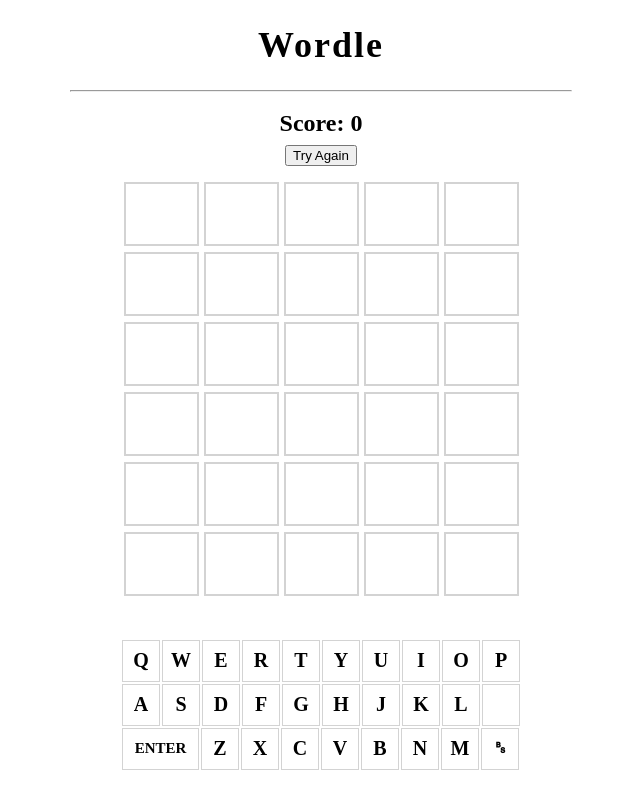
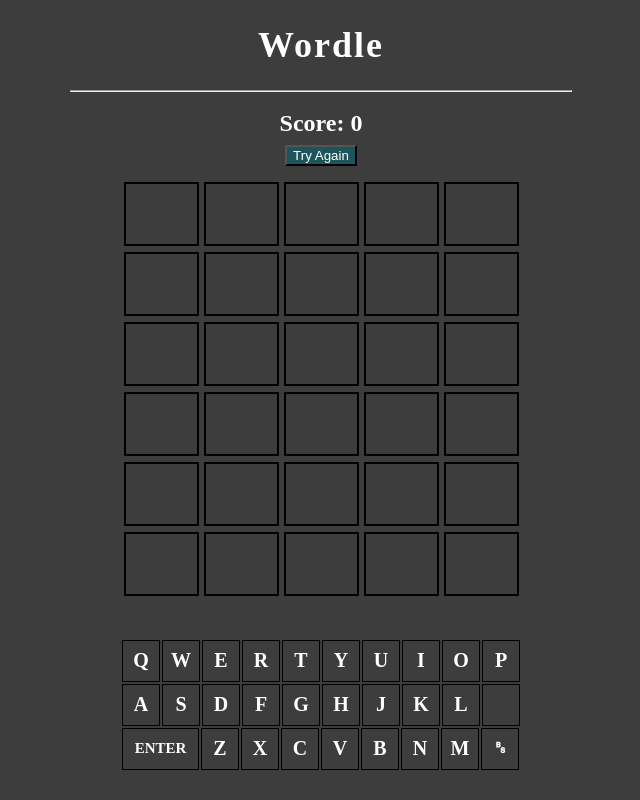
Before and after one commit to moonlight814/Web-Game, a website: page index.html in a window 1280 px wide. Shown: the whole page, without its empty margins (319-959 px from the left). Drawn offline with Linux system fonts and the light colour scheme.

Commit message:
added grey background instead

```diff
--- a/app.js
+++ b/app.js
@@ -50,6 +50,7 @@
     let correct= 0; // number of letters user gets correct
     let letterC={};//keeping track of number of times each letter appears in the word
 
+    //itetaring through number of letters
     for(let i=0; i< word.length;i++){
         let letter= word[i]
         if (letterC[letter]){
@@ -72,7 +73,7 @@
             currentBox.classList.add("correct");
 
 
-            let keyBox= document.getElementById("Key"+letter)
+            let keyBox= document.getElementById("Key"+letter)//it will match any instance where "Key(letter)"is, including keyboard
             keyBox.classList.remove('inWord')
             keyBox.classList.add('correct')
             correct += 1;
--- a/index.html
+++ b/index.html
@@ -23,7 +23,7 @@
     <hr>
     <br>
 
-    <h2 id="scoreboard" style="text-align: center" >Score: <span id="scoreCounter">0</span>  </h2>
+    <h2 id="scoreboard" style="text-align: center" color="white" >Score: <span id="scoreCounter">0</span>  </h2>
     <button onClick="window.location.reload();">Try Again</button>
     <div id="container"></div>
 
--- a/style.css
+++ b/style.css
@@ -1,5 +1,9 @@
- body {
-     background-color: white;
+/* background {
+    background-image: linear-gradient(red, yellow);
+  } */
+
+body {
+    background-color: rgb(61, 61, 61);
      text-align: center;
  }
 
@@ -7,6 +11,7 @@
      font-size: 36px;
      letter-spacing: 2px;
      font-weight: bold;
+     color:white
  }
  /* img {
      width: 50%;
@@ -22,6 +27,8 @@
  button{
      margin-top:8px;
      margin-bottom:10px;
+     background-color: #1E555C;
+     color:white
  }
 
  #container {
@@ -29,7 +36,7 @@
      /*keeps elements within container*/
      width: 400px;
      height: 420px;
-     background-color: white;
+     background-image: linear-gradient(#5C2751);
      margin: 0 auto;
      margin-top: 3px;
      flex-wrap: wrap;
@@ -37,12 +44,12 @@
  }
 
  .boxes {
-     border: 2px solid lightgray;
+     border: 2px solid black;
      width: 71px;
      height: 60px;
      margin: 2.5px;
      /*for the letter*/
-     color: black;
+     color:white;
      font-size:36px;
      font-weight: bold;
      display: flex;
@@ -61,7 +68,7 @@
 }
 
 .keyboard-box{
-    border: 1px solid lightgray;
+    border: 1px solid black;
     width: 36px;
     height: 40px;
     margin: 1px;
@@ -73,15 +80,16 @@
     /*center horizontally and vertically*/
     justify-content: center;
     align-items: center;
+    color:white
 }
 
 .keyboard-enter{
-    border: 1px solid lightgray;
+    border: 1px solid black;
     width: 75px;
     height: 40px;
     margin: 1px;
     /*for the letter*/
-
+    color:white;
     font-size:15px;
     font-weight: bold;
     display: flex;
@@ -89,6 +97,8 @@
     justify-content: center;
     align-items: center;
 }
+
+
 
 /* nav>img{
     margin: auto;
@@ -103,6 +113,7 @@
 
 h2{
     margin:auto;
+    color:white;d
 }
 
 
```
